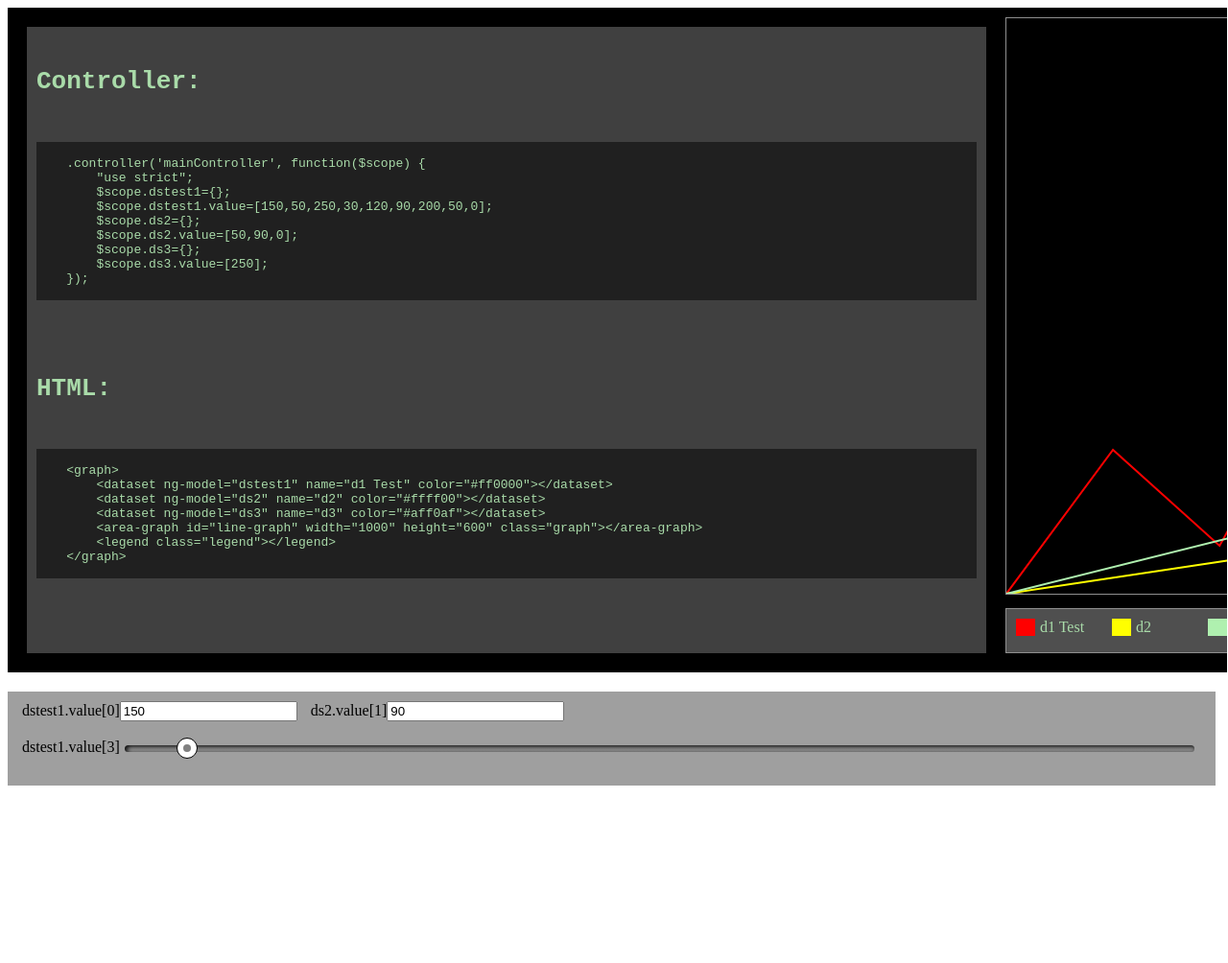
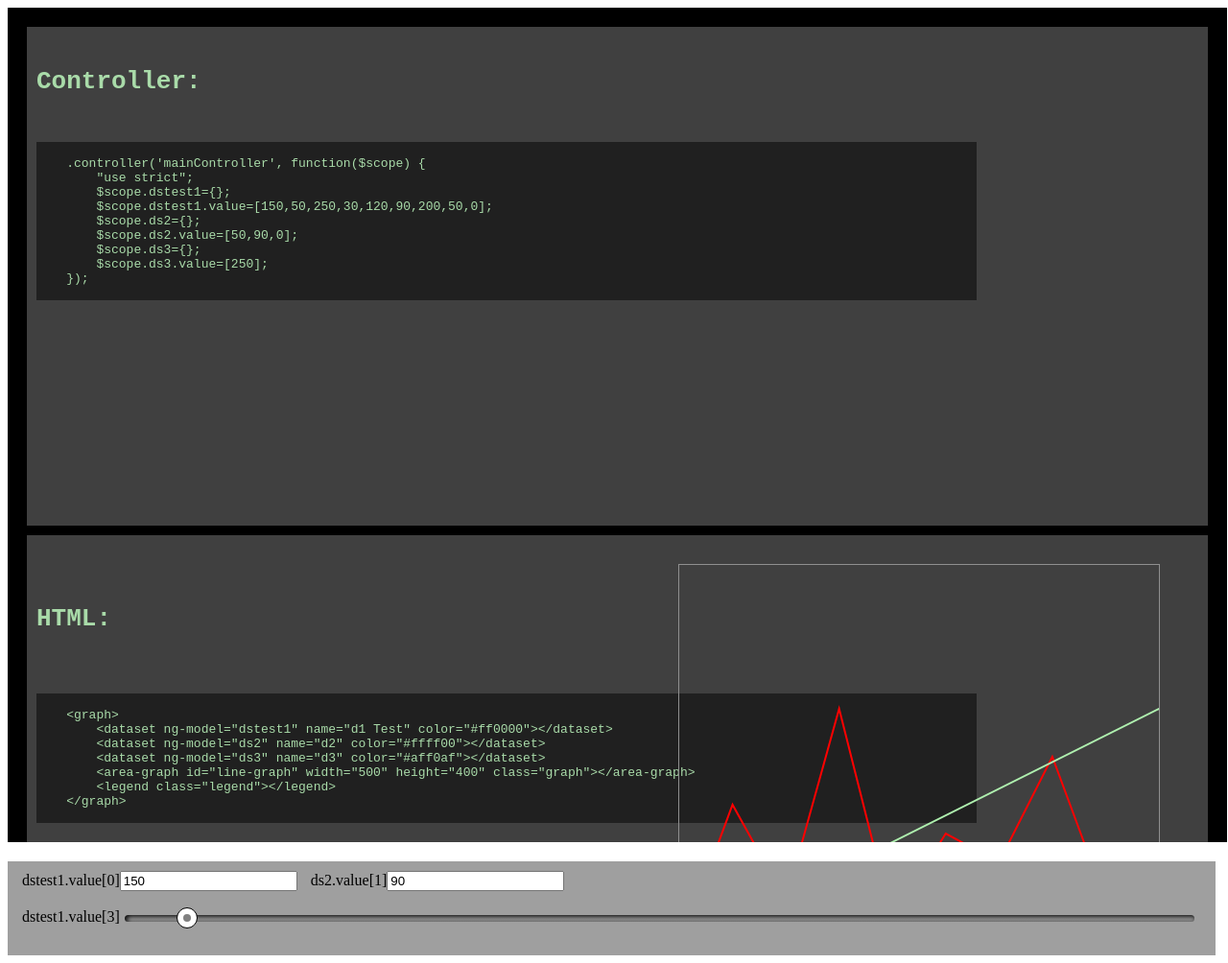
Before and after one commit to mbergerm/angular-graph, a plain HTML site: page demo/index.html in a window 1280 px wide. Shown: the whole page at 96% size. Before the commit the page ends 827 px from the top, so only its background shows below. Drawn offline with Linux system fonts and the light colour scheme.

Commit message:
move demo app to demo folder ;)

```diff
--- a/css/main.css
+++ b/demo/css/main.css
@@ -4,7 +4,8 @@
     padding: 10px;
     width: 99%;
     overflow: scroll;
-    display: inline-flex;
+    display: block;
+    height: 850px;
 }
 
 .legend{
@@ -13,7 +14,7 @@
     margin: 10px;
     padding: 10px;
     display: flex;
-    width: 980px;
+    width: 480px;
 }
 
 .legend>div {
@@ -24,6 +25,7 @@
 .graph{
     margin:10px;
     border: 1px solid  #8f8f8f;
+
 }
 .graph#line-graph{
     margin:10px;
@@ -46,6 +48,7 @@
 }
 
 pre{
+    min-height: 500px;
     background: rgba(128,128,128,0.5);
     margin: 10px;
     padding: 10px;
@@ -65,6 +68,10 @@ code{
 }
 graph{
     display: inline-table;
+    float: right;
+    position: relative;
+    top: 30px;
+    left: -50px;
 }
 label{
     padding: 5px;
--- a/index.html
+++ b/demo/index.html
@@ -4,15 +4,16 @@
     <title>Angular Graph TestApp</title>
     <link rel="stylesheet" href="css/main.css">
     <link rel="stylesheet" href="css/angular-slider.css">
-    <script src="js/angular-1.2.10/angular-1.2.10/angular.js"></script>
-    <script src="js/angular-graph/angular-graph.js"></script>
-    <script src="js/angular-slider.js"></script>
-    <script src="js/kinetic-v5.0.1.min.js"></script>
+    <script src="../js/angular-1.2.10/angular-1.2.10/angular.js"></script>
+    <script src="../js/angular-graph/angular-graph.js"></script>
+    <script src="../js/angular-slider.js"></script>
+    <script src="../js/kinetic-v5.0.1.min.js"></script>
 
 </head>
 <body  ng-controller="mainController">
     <div height="100%">
     <div id="main-view">
+
         <pre>
             <h1>Controller:</h1>
             <code>
@@ -26,44 +27,46 @@
         $scope.ds3.value=[250];
     });
             </code>
+            </pre>
+        <graph>
+            <dataset ng-model="dstest1" name="d1 Test" color="#ff0000"></dataset>
+            <dataset ng-model="ds2" name="d2" color="#ffff00"></dataset>
+            <dataset ng-model="ds3" name="d3" color="#aff0af"></dataset>
+            <area-graph id="line-graph" width="500" height="400" class="graph"></area-graph>
+            <legend class="legend"></legend>
+        </graph>
+        <pre>
 
 
             <h1>HTML:</h1>
+
             <code>
     &lt;graph&gt;
         &lt;dataset ng-model="dstest1" name="d1 Test" color="#ff0000"&gt;&lt;/dataset&gt;
         &lt;dataset ng-model="ds2" name="d2" color="#ffff00"&gt;&lt;/dataset&gt;
         &lt;dataset ng-model="ds3" name="d3" color="#aff0af"&gt;&lt;/dataset&gt;
-        &lt;area-graph id="line-graph" width="1000" height="600" class="graph"&gt;&lt;/area-graph&gt;
+        &lt;area-graph id="line-graph" width="500" height="400" class="graph"&gt;&lt;/area-graph&gt;
         &lt;legend class="legend"&gt;&lt;/legend&gt;
     &lt;/graph&gt;
             </code>
         </pre>
         <graph>
             <dataset ng-model="dstest1" name="d1 Test" color="#ff0000"></dataset>
-            <dataset ng-model="ds2" name="d2" color="#ffff00"></dataset>
-            <dataset ng-model="ds3" name="d3" color="#aff0af"></dataset>
-            <area-graph id="line-graph" width="1000" height="600" class="graph"></area-graph>
+            <dataset ng-model="ds2" name="d2" color="rgba(255,255,0,0.5)"></dataset>
+            <area-graph id="area-graph" width="500" height="400" tension="0.25" class="graph" fill="true"></area-graph>
             <legend class="legend"></legend>
         </graph>
         <pre>
             <code>
-                <code>
     &lt;graph&gt;
         &lt;dataset ng-model="dstest1" name="d1 Test" color="#ff0000"&gt;&lt;/dataset&gt;
         &lt;dataset ng-model="ds2" name="d2" color="rgba(255,255,0,0.5)"&gt;&lt;/dataset&gt;
-        &lt;area-graph id="area-graph" width="1000" height="600" tension="0.25" fill="true" class="graph"&gt;&lt;/area-graph&gt;
+        &lt;area-graph id="area-graph" width="500" height="400" tension="0.25" fill="true" class="graph"&gt;&lt;/area-graph&gt;
         &lt;legend class="legend"&gt;&lt;/legend&gt;
     &lt;/graph&gt;
             </code>
-            </code>
         </pre>
-        <graph>
-            <dataset ng-model="dstest1" name="d1 Test" color="#ff0000"></dataset>
-            <dataset ng-model="ds2" name="d2" color="rgba(255,255,0,0.5)"></dataset>
-            <area-graph id="area-graph" width="1000" height="600" tension="0.25" class="graph" fill="true"></area-graph>
-            <legend class="legend"></legend>
-        </graph>
+
     </div>
     <div class="control">
         <form>
```
Also changed, not shown: demo/css/angular-slider.css (renamed from css/angular-slider.css). Lines whose indentation alone changed are shown as unchanged.
